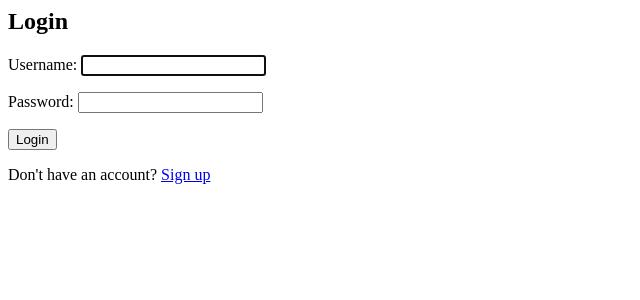
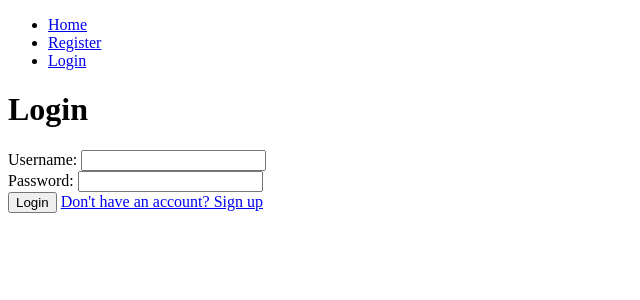
Before and after one commit to Abdusamst/emaktab, a Django app: page / in a window 1280 px wide. Shown: the top 300 px of the page, without its empty margins (0-640 px from the left). Run offline with Django 4.2, Linux system fonts and the light colour scheme.

Commit message:
саидгей

```diff
--- a/app/forms.py
+++ b/app/forms.py
@@ -5,6 +5,7 @@ class GradeForm(forms.ModelForm):
     class Meta:
         model = Grade
         fields = ['student', 'subject', 'grade', 'comments']  # Укажите нужные поля
+
 
 from django import forms
 from django.contrib.auth.forms import UserCreationForm
--- a/app/models.py
+++ b/app/models.py
@@ -13,7 +13,6 @@ class Student(models.Model):
     user = models.OneToOneField(User, on_delete=models.CASCADE)
     grade = models.CharField(max_length=10)
 
-    # Указываем related_name для обратной связи с Grade
     def __str__(self):
         return self.user.username
 
--- a/app/urls.py
+++ b/app/urls.py
@@ -6,5 +6,6 @@ urlpatterns = [
     path('register/', views.register, name='register'),
     path('home/', views.home, name='home'),
     path('add-grade/', views.add_grade, name='add_grade'),
-    path('', auth_views.LoginView.as_view(), name='login'),
+    path('', views.custom_login, name='login'),
+    path('logout/', views.logout_view, name='logout'),
 ]
--- a/app/views.py
+++ b/app/views.py
@@ -18,16 +18,14 @@ def register(request):
     if request.method == 'POST':
         form = RegistrationForm(request.POST)
         if form.is_valid():
-            user = form.save()
+            user = form.save(commit=False)
             role = form.cleaned_data['role']
             if role == 'teacher':
                 user.is_teacher = True
             elif role == 'student':
                 user.is_student = True
             user.save()
-
             login(request, user)
-
             return redirect('home')
     else:
         form = RegistrationForm()
@@ -50,3 +48,28 @@ from django.contrib.auth.views import LoginView
 
 class CustomLoginView(LoginView):
     template_name = 'login.html'
+
+
+
+from django.contrib.auth import authenticate, login
+from django.shortcuts import render, redirect
+
+def custom_login(request):
+    if request.method == 'POST':
+        username = request.POST['username']
+        password = request.POST['password']
+        user = authenticate(request, username=username, password=password)
+        if user is not None:
+            login(request, user)
+            return redirect('home')
+        else:
+            return render(request, 'login.html', {'error': 'Invalid username or password'})
+    else:
+        return render(request, 'login.html')
+
+from django.contrib.auth import logout
+from django.shortcuts import redirect
+
+def logout_view(request):
+    logout(request)
+    return redirect('login')
--- a/templates/home_student.html
+++ b/templates/home_student.html
@@ -4,6 +4,7 @@
     <title>Главная - Ученик</title>
 </head>
 <body>
+    {% include 'navbar.html' %}
     <h1>Добро пожаловать, {{ user.username }}! Вы — ученик.</h1>
     <p>Ваши оценки:</p>
     <table>
--- a/templates/home_teacher.html
+++ b/templates/home_teacher.html
@@ -4,6 +4,7 @@
     <title>Главная - Учитель</title>
 </head>
 <body>
+    {% include 'navbar.html' %}
     <h1>Добро пожаловать, {{ user.username }}! Вы — учитель.</h1>
     <p>Вы можете ставить оценки ученикам.</p>
     <a href="{% url 'add_grade' %}">Добавить оценку</a>
--- /dev/null
+++ b/templates/login.html
@@ -0,0 +1,26 @@
+<!DOCTYPE html>
+<html lang="en">
+<head>
+    <meta charset="UTF-8">
+    <meta name="viewport" content="width=device-width, initial-scale=1.0">
+    <title>Login</title>
+</head>
+<body>
+    {% include 'navbar.html' %}
+    <h1>Login</h1>
+    {% if error %}
+        <p style="color: red;">{{ error }}</p>
+    {% endif %}
+    <form method="post">
+        {% csrf_token %}
+        <label for="username">Username:</label>
+        <input type="text" id="username" name="username" required><br>
+
+        <label for="password">Password:</label>
+        <input type="password" id="password" name="password" required><br>
+
+        <button type="submit">Login</button>
+        <a href="{% url 'register' %}">Don't have an account? Sign up</a>
+    </form>
+</body>
+</html>
--- /dev/null
+++ b/templates/navbar.html
@@ -0,0 +1,10 @@
+<nav>
+    <ul>
+        <li><a href="{% url 'home' %}">Home</a></li>
+        <li><a href="{% url 'register' %}">Register</a></li>
+        <li><a href="{% url 'login' %}">Login</a></li>
+        {% if user.is_authenticated %}
+            <li><a href="{% url 'logout' %}">Logout</a></li>
+        {% endif %}
+    </ul>
+</nav>
--- a/templates/register.html
+++ b/templates/register.html
@@ -4,6 +4,7 @@
     <title>Регистрация</title>
 </head>
 <body>
+    {% include 'navbar.html' %}
     <h1>Регистрация пользователя</h1>
     <form method="post">
         {% csrf_token %}
--- a/templates/registration/login.html
+++ /dev/null
@@ -1,10 +0,0 @@
-<h2>Login</h2>
-
-<form method="post">
-  {% csrf_token %}
-  {{ form.as_p }}
-
-  <button type="submit">Login</button>
-</form>
-
-<p>Don't have an account? <a href="{% url 'register' %}">Sign up</a></p>
```
Also changed, not shown: project/settings.py (+7 -0 lines).
